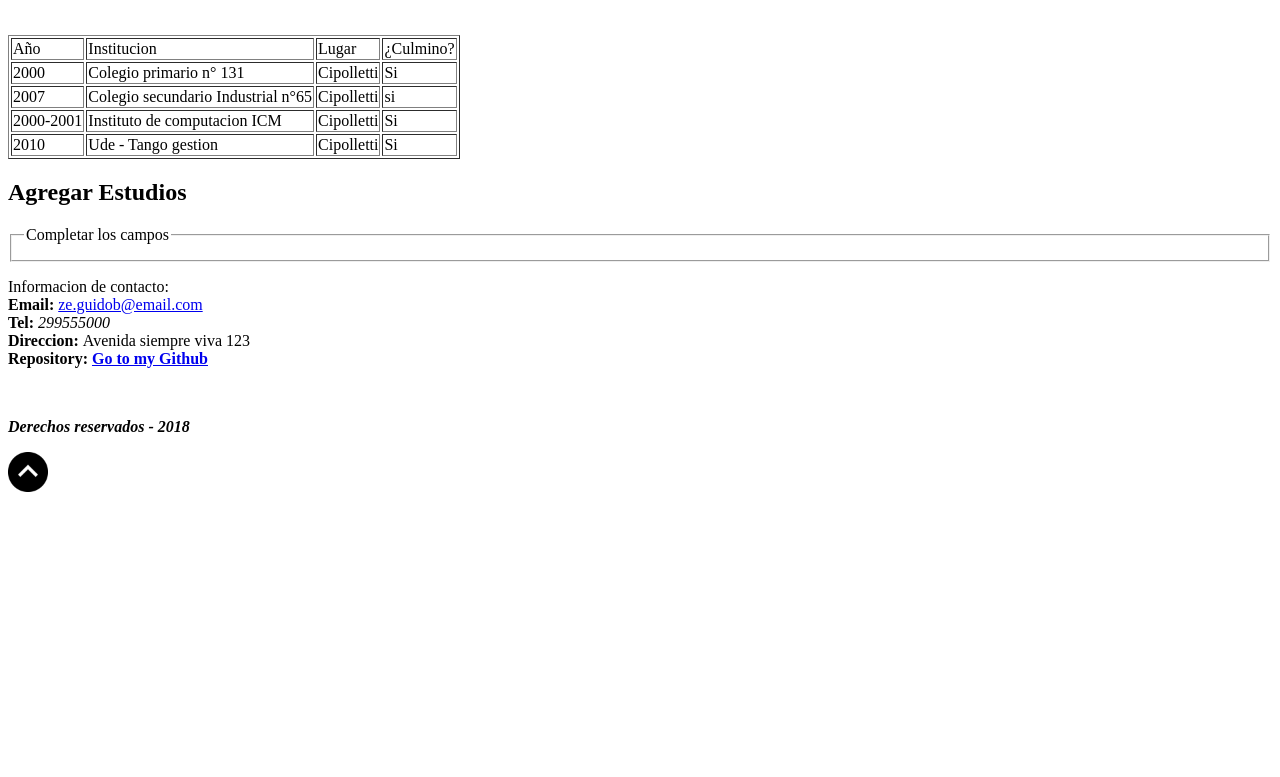
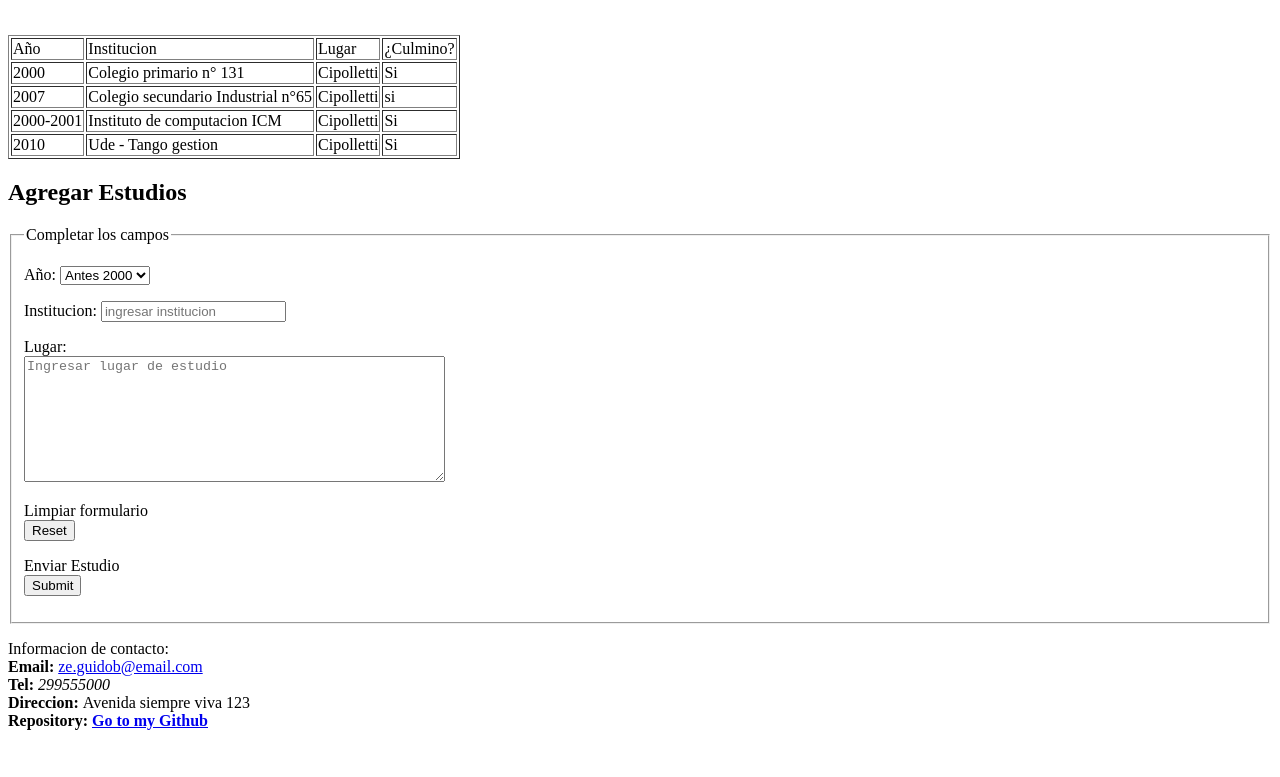
Before and after one commit to Naftasuper/proyectos, a plain HTML site: page Fundamentos HTML EF/html/educacion.html in a window 1280 px wide. Shown: the part 586-1363 px from the top of the page. Before the commit the page ends 1090 px from the top, so only its background shows below. Drawn offline with Linux system fonts and the light colour scheme.

Commit message:
Update educacion.html
agregado de formulario

```diff
--- a/Fundamentos HTML EF/html/educacion.html
+++ b/Fundamentos HTML EF/html/educacion.html
@@ -59,7 +59,46 @@
       <form autocomplete="on" name="Agregar esturios">
         <fieldset>
           <legend>Completar los campos</legend>
-          <label for="año"></label>
+          <p>
+            <label for="año_nuevoestudio">Año: </label>
+            <select class="" name="año" id="año_nuevoestudio">
+              <option value="">Antes 2000</option>
+              <option value="">2000-2001</option>
+              <option value="">2001-2002</option>
+              <option value="">2002-2003</option>
+              <option value="">2003-2004</option>
+              <option value="">2004-2005</option>
+              <option value="">2005-2006</option>
+              <option value="">2006-2007</option>
+              <option value="">2007-2008</option>
+              <option value="">2008-2009</option>
+              <option value="">2009-2010</option>
+              <option value="">2010-2011</option>
+              <option value="">2011-2012</option>
+              <option value="">2012-2013</option>
+              <option value="">2013-2014</option>
+              <option value="">2014-2015</option>
+              <option value="">2015-2016</option>
+              <option value="">2016-2017</option>
+              <option value="">2017-2018</option>
+            </select>
+          </p>
+          <p>
+            <label for="Institucion_nuevoestudio">Institucion: </label>
+            <input type="text" name="Institucion" id="Institucion_nuevoestudio" max="30" placeholder="ingresar institucion" required>
+          </p>
+          <p>
+            <label for="lugar_nuevoestudio">Lugar: </label><br/>
+            <textarea name="lugar" id="lugar_nuevoestudio" rows="8" cols="50" placeholder="Ingresar lugar de estudio" required></textarea>
+          </p>
+          <p>
+            <label for="limpiarformulario">Limpiar formulario</label><br/>
+            <input type="reset">
+          </p>
+          <p>
+            <label for="enviar">Enviar Estudio</label><br/>
+            <input type="submit" name="enviar" id="enviar">
+          </p>
         </fieldset>
 
       </form>
```
